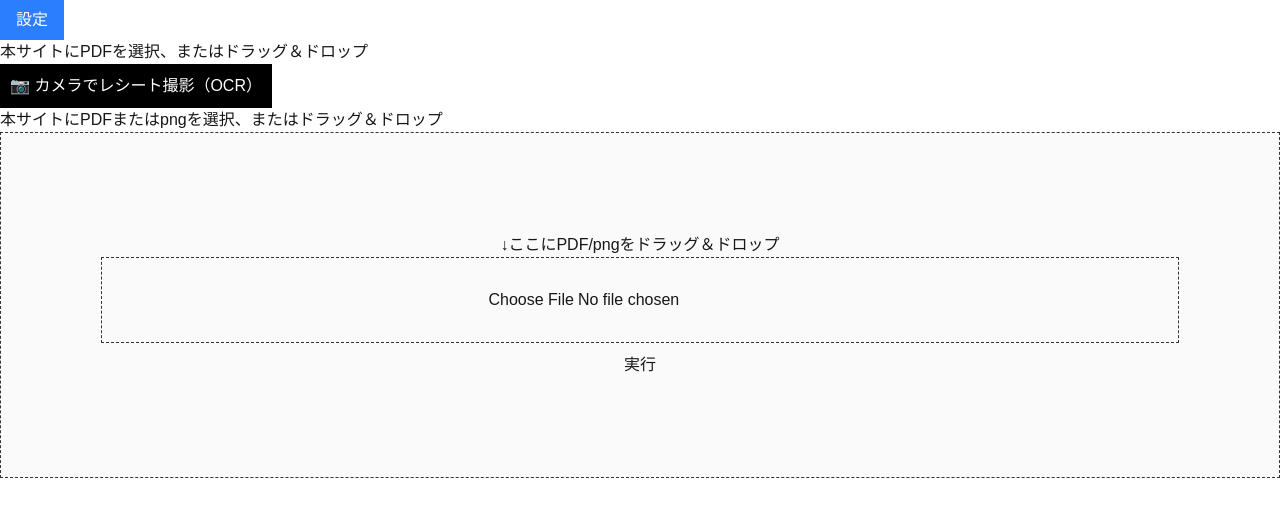
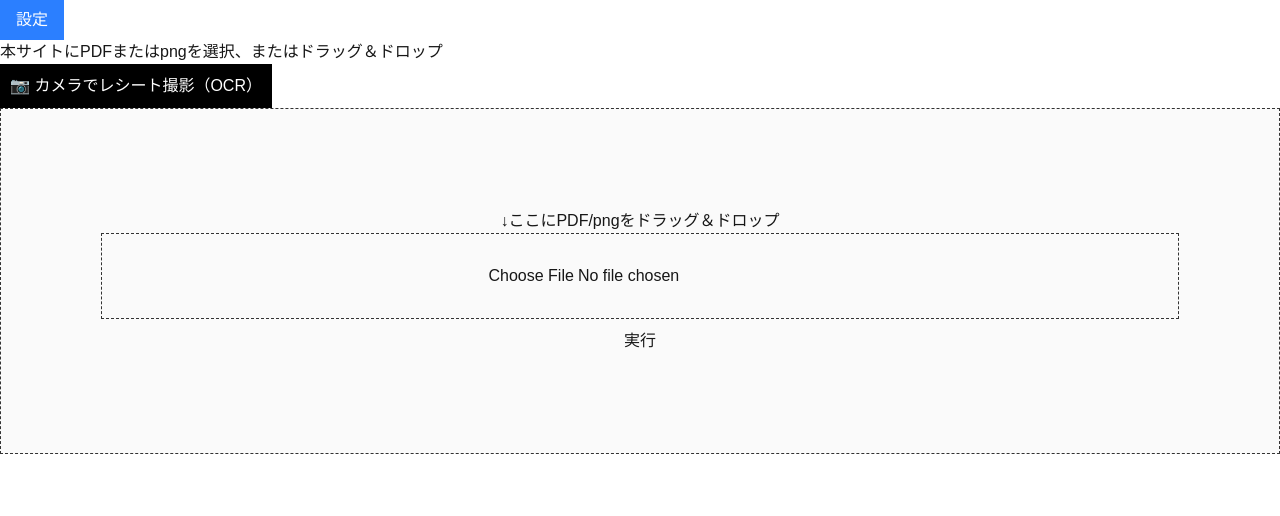
Before and after one commit to h-morita-2003/cdxpdf, a Next.js app: page / in a window 1280 px wide. Shown: the top 516 px of the page. Built offline with nearby package versions, Linux system fonts and the light colour scheme.

Commit message:
<h1>修正

```diff
--- a/app/page.tsx
+++ b/app/page.tsx
@@ -259,7 +259,7 @@ export default function Home() {
 
       {/*PDFファイル入力*/}
 
-      <h1>本サイトにPDFを選択、またはドラッグ＆ドロップ</h1>
+      <h1>本サイトにPDFまたはpngを選択、またはドラッグ＆ドロップ</h1>
 
       {/* 📷 カメラボタン */}
       <button
@@ -297,7 +297,7 @@ export default function Home() {
         </div>
       )}
 
-      <h1>本サイトにPDFまたはpngを選択、またはドラッグ＆ドロップ</h1>
+
 
       <center>
         <form onSubmit={handleUpload}>
```
Also changed, not shown: 1 other file (tests, documents, lock files or other folders).
